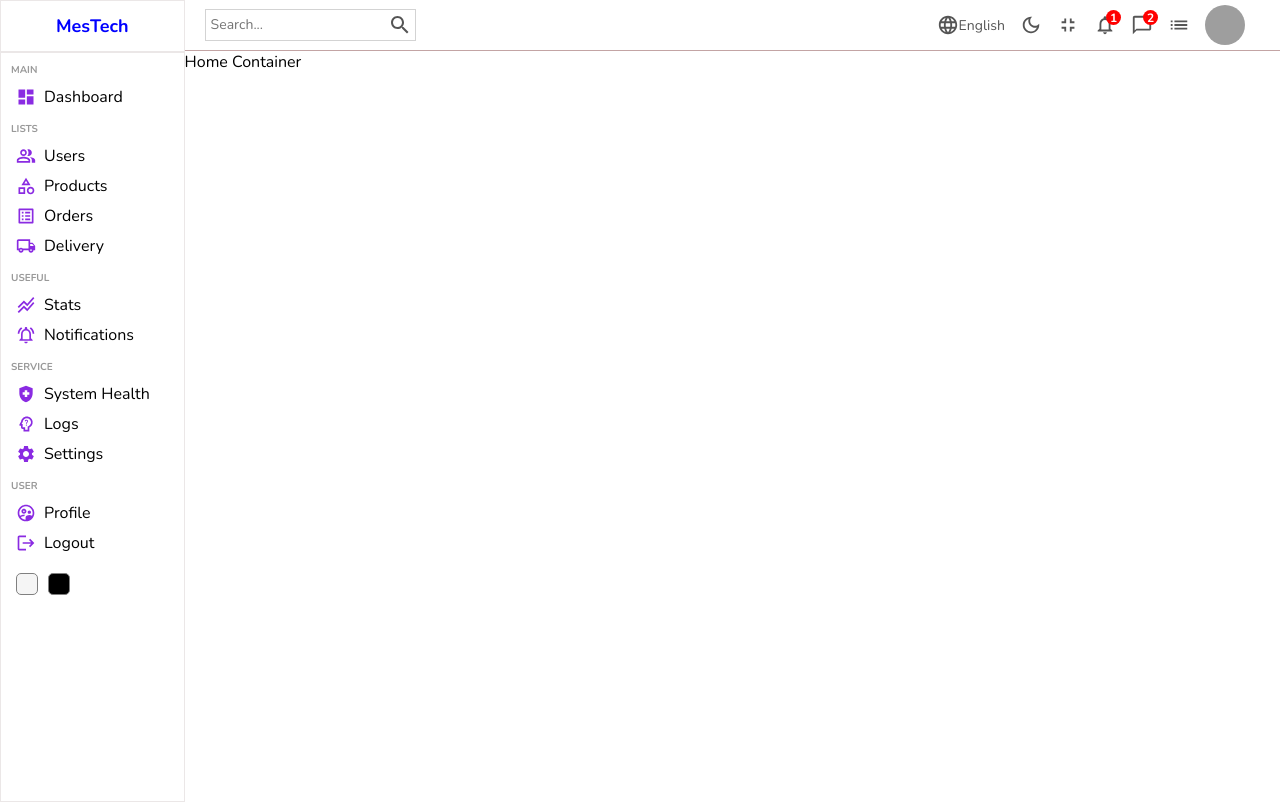
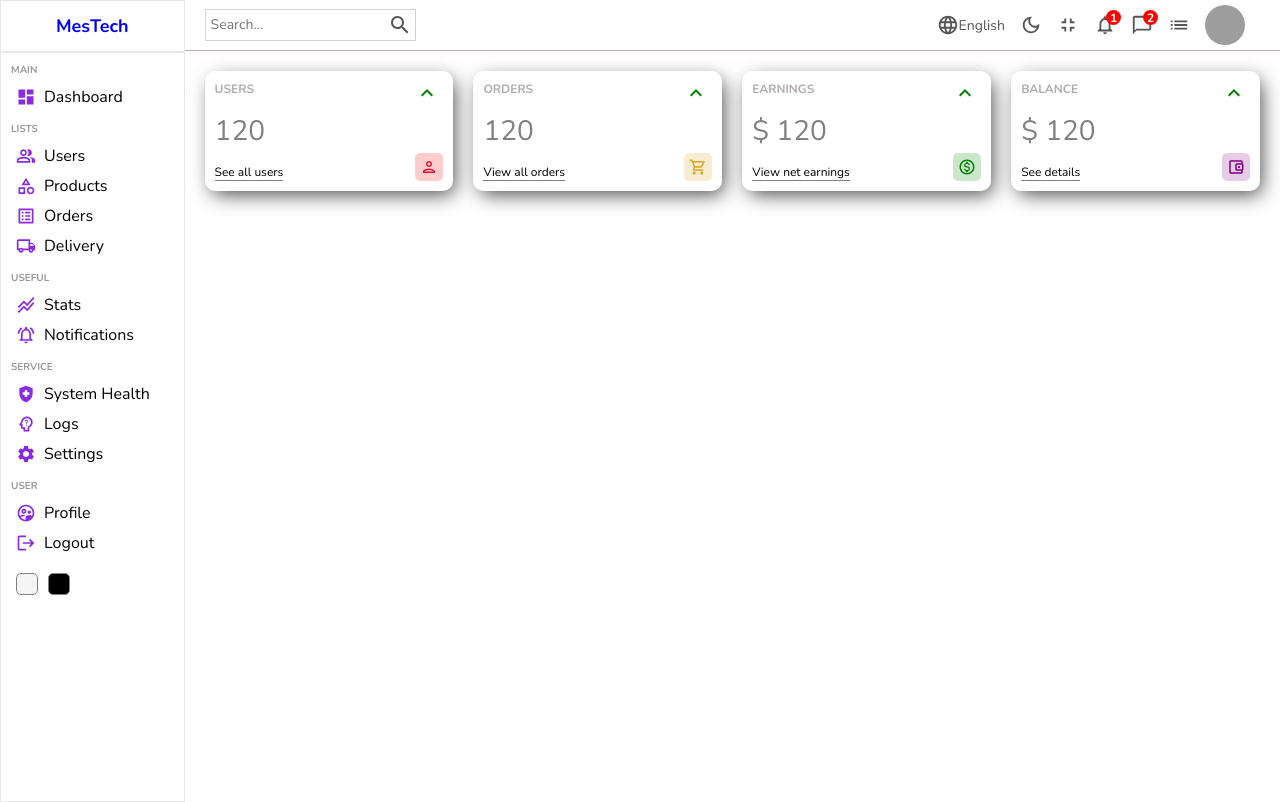
Before and after one commit to MeerUlHassan/CodeAlpha_admin_dashboard, a React (Create React App) app in the folder admin-dashboard/: page / in a window 1280 px wide. Built offline with nearby package versions, Linux system fonts and the light colour scheme; grey boxes are pictures that could not be loaded.

Commit message:
added widgets

```diff
--- a/admin-dashboard/src/Pages/home/Home.jsx
+++ b/admin-dashboard/src/Pages/home/Home.jsx
@@ -2,6 +2,7 @@ import React from "react";
 import "../home/home.scss";
 import Sidebar from "../../components/sidebar/Sidebar";
 import Navbar from "../../components/navbar/Navbar";
+import Widget from "../../components/widget/Widget";
 
 const Home = () => {
   return (
@@ -9,7 +10,12 @@ const Home = () => {
       <Sidebar />
       <div className="homecontainer">
         <Navbar />
-        Home Container
+        <div className="widgets">
+          <Widget type='user' />
+          <Widget type='order' />
+          <Widget type='earning' />
+          <Widget type='balance' />
+        </div>
       </div>
     </div>
   );
--- a/admin-dashboard/src/Pages/home/home.scss
+++ b/admin-dashboard/src/Pages/home/home.scss
@@ -2,5 +2,11 @@
     display: flex;
     .homecontainer{
         flex: 6 ;
+
+        .widgets{
+            display: flex;
+            padding: 20px;
+            gap: 20px;
+        }
     }
 }
--- /dev/null
+++ b/admin-dashboard/src/components/widget/Widget.jsx
@@ -0,0 +1,101 @@
+import React from "react";
+import "../widget/widget.scss";
+import KeyboardArrowUpIcon from "@mui/icons-material/KeyboardArrowUp";
+import PersonOutlinedIcon from "@mui/icons-material/PersonOutlined";
+import AccountBalanceWalletOutlinedIcon from "@mui/icons-material/AccountBalanceWalletOutlined";
+import ShoppingCartOutlinedIcon from "@mui/icons-material/ShoppingCartOutlined";
+import MonetizationOnOutlinedIcon from "@mui/icons-material/MonetizationOnOutlined";
+
+const Widget = ({ type }) => {
+  let data;
+
+  let amount = 120;
+  let percent = 25;
+
+  switch (type) {
+    case "user":
+      data = {
+        title: "USERS",
+        isMoney: false,
+        link: "See all users",
+        icon: (
+          <PersonOutlinedIcon
+            className="icon"
+            style={{
+              color: "crimson",
+              backgroundColor: "rgba(255, 0, 0, 0.2)",
+            }}
+          />
+        ),
+      };
+      break;
+    case "order":
+      data = {
+        title: "ORDERS",
+        isMoney: false,
+        link: "View all orders",
+        icon: (
+          <ShoppingCartOutlinedIcon
+            className="icon"
+            style={{
+              backgroundColor: "rgba(218, 165, 32, 0.2)",
+              color: "goldenrod",
+            }}
+          />
+        ),
+      };
+      break;
+    case "earning":
+      data = {
+        title: "EARNINGS",
+        isMoney: true,
+        link: "View net earnings",
+        icon: (
+          <MonetizationOnOutlinedIcon
+            className="icon"
+            style={{ backgroundColor: "rgba(0, 128, 0, 0.2)", color: "green" }}
+          />
+        ),
+      };
+      break;
+    case "balance":
+      data = {
+        title: "BALANCE",
+        isMoney: true,
+        link: "See details",
+        icon: (
+          <AccountBalanceWalletOutlinedIcon
+            className="icon"
+            style={{
+              backgroundColor: "rgba(128, 0, 128, 0.2)",
+              color: "purple",
+            }}
+          />
+        ),
+      };
+      break;
+    default:
+      break;
+  }
+
+  return (
+    <div className="widget">
+      <div className="left">
+        <span className="title">{data.title}</span>
+        <span className="counter">
+          {data.isMoney && "$"} {amount}
+        </span>
+        <span className="link">{data.link}</span>
+      </div>
+      <div className="left">
+        <div className="percentage positive">
+          <KeyboardArrowUpIcon />
+          {data.percent}
+        </div>
+        {data.icon}
+      </div>
+    </div>
+  );
+};
+
+export default Widget;
--- /dev/null
+++ b/admin-dashboard/src/components/widget/widget.scss
@@ -0,0 +1,54 @@
+.widget{
+    display: flex;
+    flex: 1;
+    justify-content: space-between;
+    padding: 10px;
+box-shadow: 4px 6px 20px -3px rgba(0, 0, 0, 0.75);
+    -webkit-box-shadow: 4px 6px 20px -3px rgba(0, 0, 0, 0.75);
+    -moz-box-shadow: 4px 6px 20px -3px rgba(0, 0, 0, 0.75);
+    border-radius: 10px;
+    height: 100px;
+
+    .left {
+        display: flex;
+        flex-direction: column;
+        justify-content: space-between;
+
+        .title{
+            font-size: 12px;
+            font-weight: bold;
+            color: rgb(177, 171, 171);
+        }
+        .counter {
+            font-size: 28px;
+            font-weight: 300;
+            color: gray;
+        }
+        .link{
+            font-size: 12px;
+            width: max-content;
+            border-bottom: 1px solid gray;
+            cursor: pointer;
+        }
+
+        .percentage{
+            font-size: 12px;
+            display: flex;
+            align-items: center;
+
+            &.positive{
+                color:green;
+            }
+
+            &.negetive{
+                color:red;
+            }
+        }
+                 .icon {
+                     font-size: 18px;
+                     padding: 5px;
+                     border-radius: 5px;
+                     align-self: flex-end;
+                 }
+    }
+}
```
